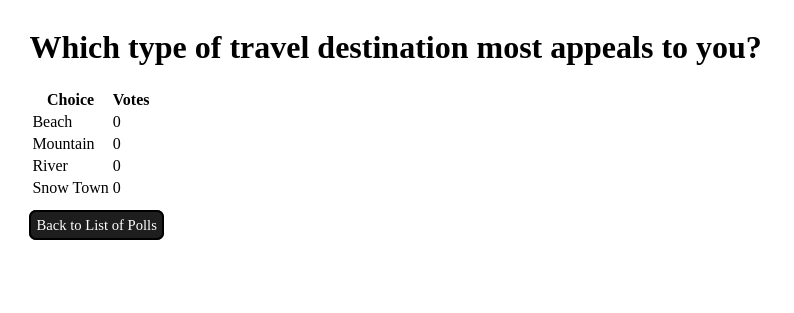
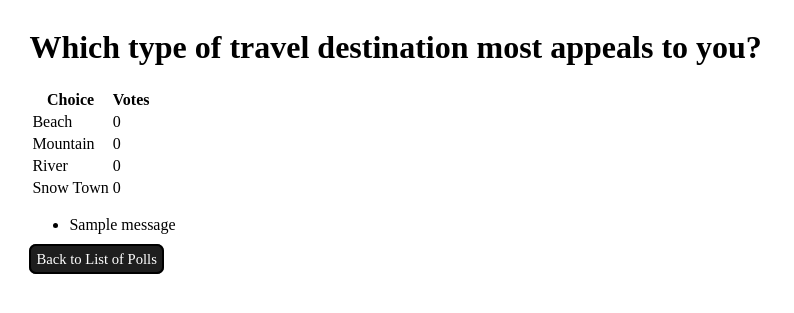
Before and after one commit to xNatthapol/ku-polls, a Django app: page /polls/1/results/ in a window 1280 px wide. Shown: the part 86-399 px from the top of the page, without its empty margins (0-794 px from the left). Run offline with Django 4.2, Linux system fonts and the light colour scheme; data comes from the database, SQL or seed files in the repository; tables that the repository leaves empty hold one stand-in row (values such as "Sample post"); one stand-in notice (Sample message) is shown.

Commit message:
add a message to show when the user votes

```diff
--- a/polls/templates/polls/index.html
+++ b/polls/templates/polls/index.html
@@ -3,7 +3,7 @@
 {% block content %}
     <ul>
     {% if user.is_authenticated %}
-        <p class="text-p">Welcome back, {{user.username}}</p>
+        <p class="text-p">Welcome back, {{user.username}}.</p>
     {% else %}
         <p class="text-p">Please <a class="button" href="{% url 'login' %}?next={{request.path}}">Login</a> to vote.</p>
     {% endif %}
--- a/polls/templates/polls/results.html
+++ b/polls/templates/polls/results.html
@@ -21,5 +21,13 @@
         </tbody>
     </table>
 
+    {% if messages %}
+    <ul class="messages">
+        {% for message in messages %}
+        <li{% if message.tags %} class="{{ message.tags }}"{% endif %}>{{ message }}</li>
+        {% endfor %}
+    </ul>
+    {% endif %}
+
     <p><a class="button" href="{% url 'polls:index' %}">Back to List of Polls</a></p>
 {% endblock content %}
--- a/polls/views.py
+++ b/polls/views.py
@@ -104,7 +104,7 @@ def vote(request, question_id):
         vote = Vote(user=this_user, choice=selected_choice)
 
     vote.save()
-    # TODO: Use messages to display a confirmation on the results page.
 
+    messages.success(request, f"Your vote for {question.question_text} has been saved.")
 
     return HttpResponseRedirect(reverse("polls:results", args=(question.id,)))
```
